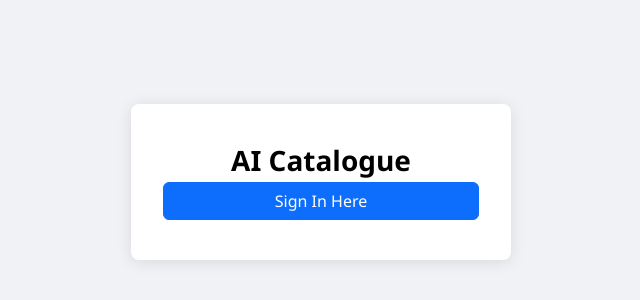
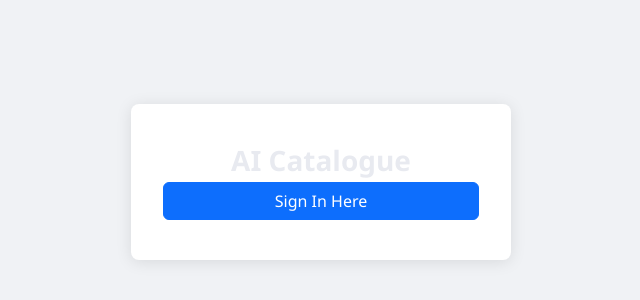
Before and after one commit to Tommicavo/fe-react-app, a React (Vite) app: page /login in a window 1280 px wide. Shown: the part 218-518 px from the top of the page, without its empty margins (319-959 px from the left). Built offline with nearby package versions, Linux system fonts and the light colour scheme.

Commit message:
added theme context

```diff
--- /dev/null
+++ b/src/context/ThemeContext.tsx
@@ -0,0 +1,31 @@
+import { createContext, useContext, useState, useEffect, type ReactNode } from "react";
+
+type Theme = "light" | "dark";
+
+interface ThemeContextType {
+  theme: Theme;
+  toggleTheme: () => void;
+}
+
+const ThemeContext = createContext<ThemeContextType | null>(null);
+
+export function ThemeProvider({ children }: { children: ReactNode }) {
+  const [theme, setTheme] = useState<Theme>(() => {
+    return (localStorage.getItem("theme") as Theme) ?? "dark";
+  });
+
+  useEffect(() => {
+    document.documentElement.setAttribute("data-theme", theme);
+    localStorage.setItem("theme", theme);
+  }, [theme]);
+
+  const toggleTheme = () => setTheme((prev) => (prev === "light" ? "dark" : "light"));
+
+  return <ThemeContext.Provider value={{ theme, toggleTheme }}>{children}</ThemeContext.Provider>;
+}
+
+export function useTheme() {
+  const ctx = useContext(ThemeContext);
+  if (!ctx) throw new Error("useTheme must be used inside ThemeProvider");
+  return ctx;
+}
```
Also changed, not shown: src/main.tsx (+6 -3 lines).
